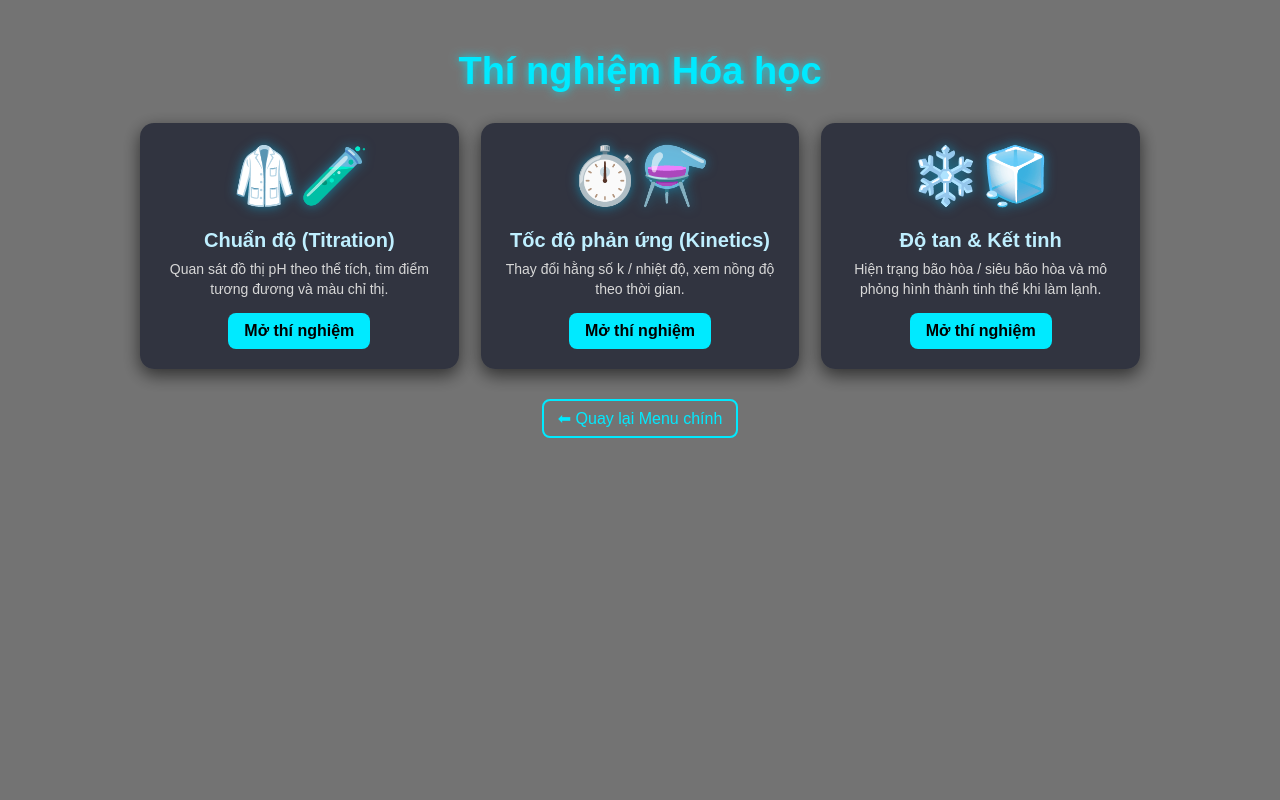
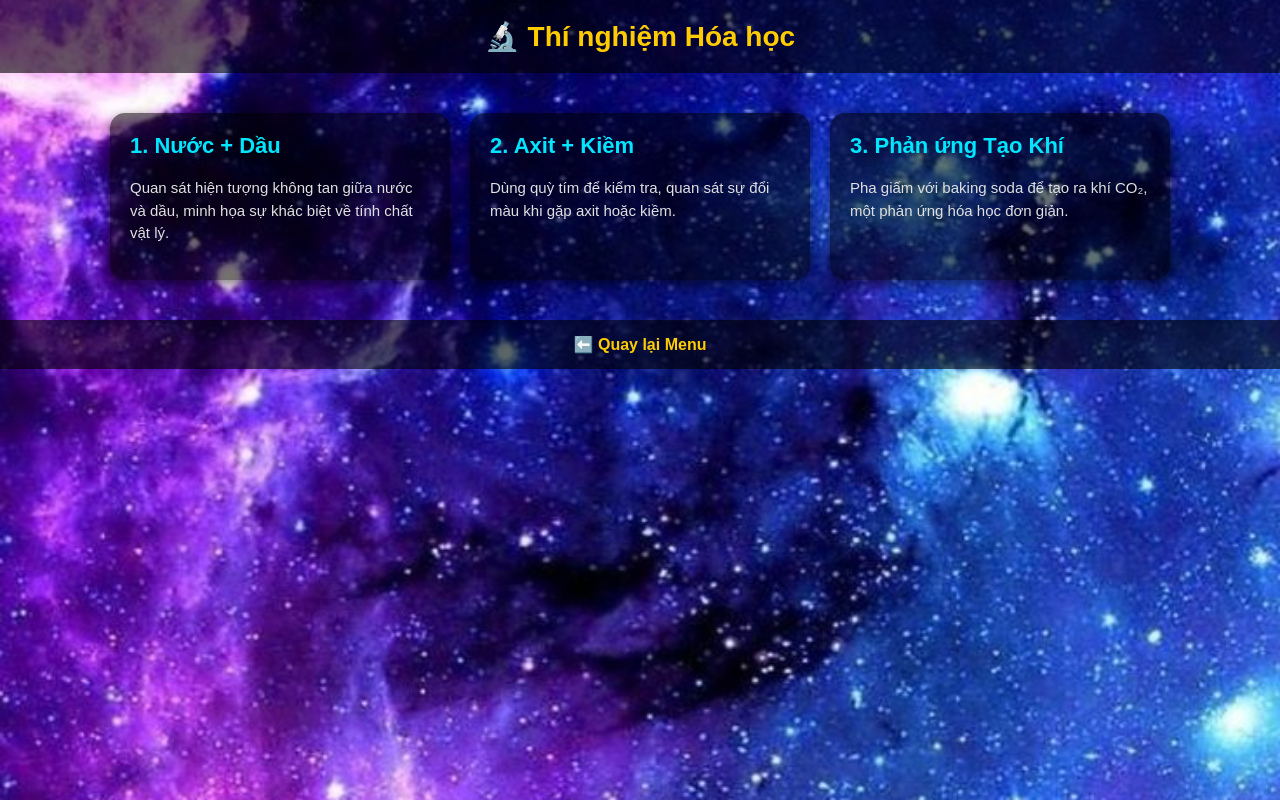
Before and after one commit to voyen8670-jpg/study-lab, a plain HTML site: page chemistry.html in a window 1280 px wide. Drawn offline with Linux system fonts and the light colour scheme.

Commit message:
chemistry.html

```diff
--- a/chemistry.html
+++ b/chemistry.html
@@ -1,146 +1,104 @@
 <!DOCTYPE html>
 <html lang="vi">
 <head>
-  <meta charset="utf-8" />
-  <meta name="viewport" content="width=device-width,initial-scale=1" />
-  <title>Study Lab - Hóa học</title>
+  <meta charset="UTF-8">
+  <meta name="viewport" content="width=device-width, initial-scale=1.0">
+  <title>Thí nghiệm Hóa học</title>
   <style>
-    /* layout chung như physics/menu trước */
     body {
       margin: 0;
       font-family: Arial, sans-serif;
-      background: url("img chemistry.png") no-repeat center center fixed;
+      color: #f0f0f0;
+      background: url("space.jpg") no-repeat center center fixed;
       background-size: cover;
-      color: white;
-      text-align: center;
     }
 
-    .overlay {
-      background: rgba(0,0,0,0.55);
-      min-height: 100vh;
-      padding: 30px 20px;
-      box-sizing: border-box;
+    header {
+      text-align: center;
+      padding: 20px;
+      background: rgba(0, 0, 0, 0.6);
+      font-size: 28px;
+      font-weight: bold;
+      color: #ffcc00;
     }
 
-    h1 {
-      margin: 0 auto 30px auto;
-      padding-top: 20px;
-      font-size: 38px;
-      color: #00eaff;
-      text-shadow: 0 0 10px rgba(0,234,255,0.8);
+    .container {
+      display: flex;
+      justify-content: center;
+      flex-wrap: wrap;
+      gap: 20px;
+      max-width: 1100px;
+      margin: 40px auto;
+      padding: 0 15px;
     }
 
-    .grid {
-      display: grid;
-      grid-template-columns: repeat(auto-fit, minmax(240px, 1fr));
-      gap: 22px;
-      max-width: 1000px;
-      margin: 10px auto 30px auto;
-      padding: 0 12px;
+    .experiment {
+      background: rgba(0, 0, 0, 0.55);
+      border-radius: 15px;
+      padding: 20px;
+      width: 300px;
+      box-shadow: 0 4px 12px rgba(0, 0, 0, 0.5);
+      transition: transform 0.3s, background 0.3s;
+      cursor: pointer;
     }
 
-    .card {
-      background: rgba(5,10,30,0.6);
-      border-radius: 14px;
-      padding: 20px;
-      box-shadow: 0 6px 18px rgba(0,0,0,0.6);
-      transition: transform .28s, box-shadow .28s;
-      cursor: pointer;
-      text-align: center;
+    .experiment:hover {
+      transform: scale(1.05);
+      background: rgba(0, 0, 0, 0.75);
     }
 
-    .card:hover {
-      transform: translateY(-8px);
-      box-shadow: 0 12px 30px rgba(0,234,255,0.12);
+    .experiment h2 {
+      margin-top: 0;
+      font-size: 22px;
+      color: #00e6ff;
     }
 
-    .icon {
-      font-size: 56px;
-      margin-bottom: 12px;
-      filter: drop-shadow(0 0 6px rgba(0,200,255,0.5));
-      transition: transform .28s, filter .28s;
-      display: inline-block;
+    .experiment p {
+      font-size: 15px;
+      line-height: 1.5;
+      color: #e0e0e0;
     }
 
-    .card:hover .icon {
-      transform: scale(1.15);
-      filter: drop-shadow(0 0 14px rgba(0,200,255,0.85));
+    footer {
+      margin-top: 30px;
+      padding: 15px;
+      text-align: center;
+      background: rgba(0, 0, 0, 0.6);
     }
 
-    .card h2 {
-      margin: 8px 0;
-      color: #bfefff;
-      font-size: 20px;
+    footer a {
+      color: #ffcc00;
+      text-decoration: none;
+      font-weight: bold;
     }
 
-    .card p {
-      margin: 8px 0 14px;
-      color: #d8d8d8;
-      font-size: 14px;
-      line-height: 1.4;
-    }
-
-    .card a {
-      display:inline-block;
-      padding:9px 16px;
-      border-radius:8px;
-      background:#00eaff;
-      color:#000;
-      text-decoration:none;
-      font-weight:600;
-      transition:transform .18s, background .18s;
-    }
-    .card a:hover { transform:scale(1.05); background:#00c4d6; }
-
-    .back {
-      text-align:center;
-      margin-top:12px;
-    }
-    .back a {
-      color:#00eaff;
-      text-decoration:none;
-      border:2px solid #00eaff;
-      padding:8px 14px;
-      border-radius:8px;
-      display:inline-block;
-      transition:background .18s, color .18s;
-    }
-    .back a:hover { background:#00eaff; color:#000; }
-    @media (max-width:420px){
-      h1{font-size:30px}
+    footer a:hover {
+      text-decoration: underline;
     }
   </style>
 </head>
 <body>
-  <div class="overlay">
-    <h1>Thí nghiệm Hóa học</h1>
+  <header>🔬 Thí nghiệm Hóa học</header>
 
-    <div class="grid">
-      <div class="card" onclick="location.href='titration.html'">
-        <div class="icon">🥼🧪</div>
-        <h2>Chuẩn độ (Titration)</h2>
-        <p>Quan sát đồ thị pH theo thể tích, tìm điểm tương đương và màu chỉ thị.</p>
-        <a href="titration.html">Mở thí nghiệm</a>
-      </div>
-
-      <div class="card" onclick="location.href='kinetics.html'">
-        <div class="icon">⏱️⚗️</div>
-        <h2>Tốc độ phản ứng (Kinetics)</h2>
-        <p>Thay đổi hằng số k / nhiệt độ, xem nồng độ theo thời gian.</p>
-        <a href="kinetics.html">Mở thí nghiệm</a>
-      </div>
-
-      <div class="card" onclick="location.href='solubility.html'">
-        <div class="icon">❄️🧊</div>
-        <h2>Độ tan & Kết tinh</h2>
-        <p>Hiện trạng bão hòa / siêu bão hòa và mô phỏng hình thành tinh thể khi làm lạnh.</p>
-        <a href="solubility.html">Mở thí nghiệm</a>
-      </div>
+  <div class="container">
+    <div class="experiment">
+      <h2>1. Nước + Dầu</h2>
+      <p>Quan sát hiện tượng không tan giữa nước và dầu, minh họa sự khác biệt về tính chất vật lý.</p>
     </div>
 
-    <div class="back">
-      <a href="menu.html">⬅ Quay lại Menu chính</a>
+    <div class="experiment">
+      <h2>2. Axit + Kiềm</h2>
+      <p>Dùng quỳ tím để kiểm tra, quan sát sự đổi màu khi gặp axit hoặc kiềm.</p>
+    </div>
+
+    <div class="experiment">
+      <h2>3. Phản ứng Tạo Khí</h2>
+      <p>Pha giấm với baking soda để tạo ra khí CO₂, một phản ứng hóa học đơn giản.</p>
     </div>
   </div>
+
+  <footer>
+    <a href="menu.html">⬅️ Quay lại Menu</a>
+  </footer>
 </body>
 </html>
```
